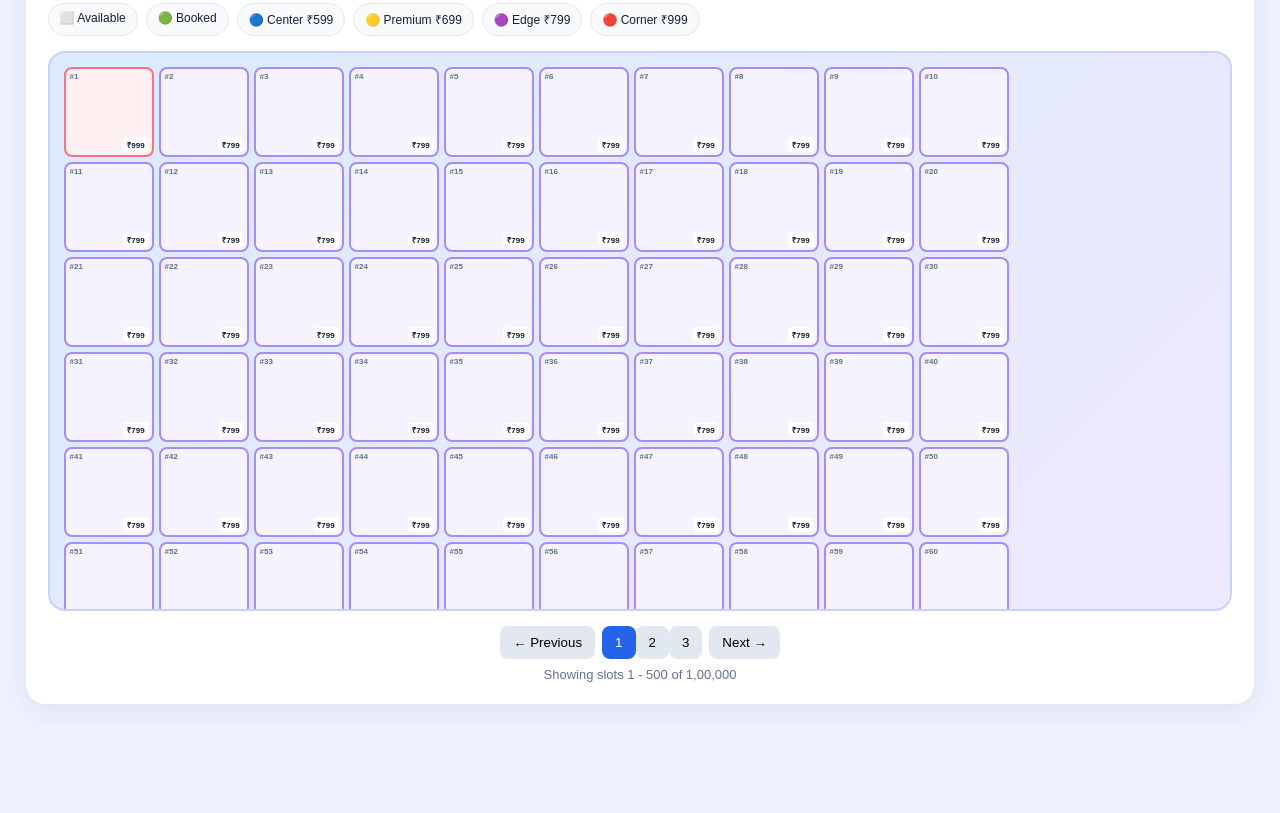
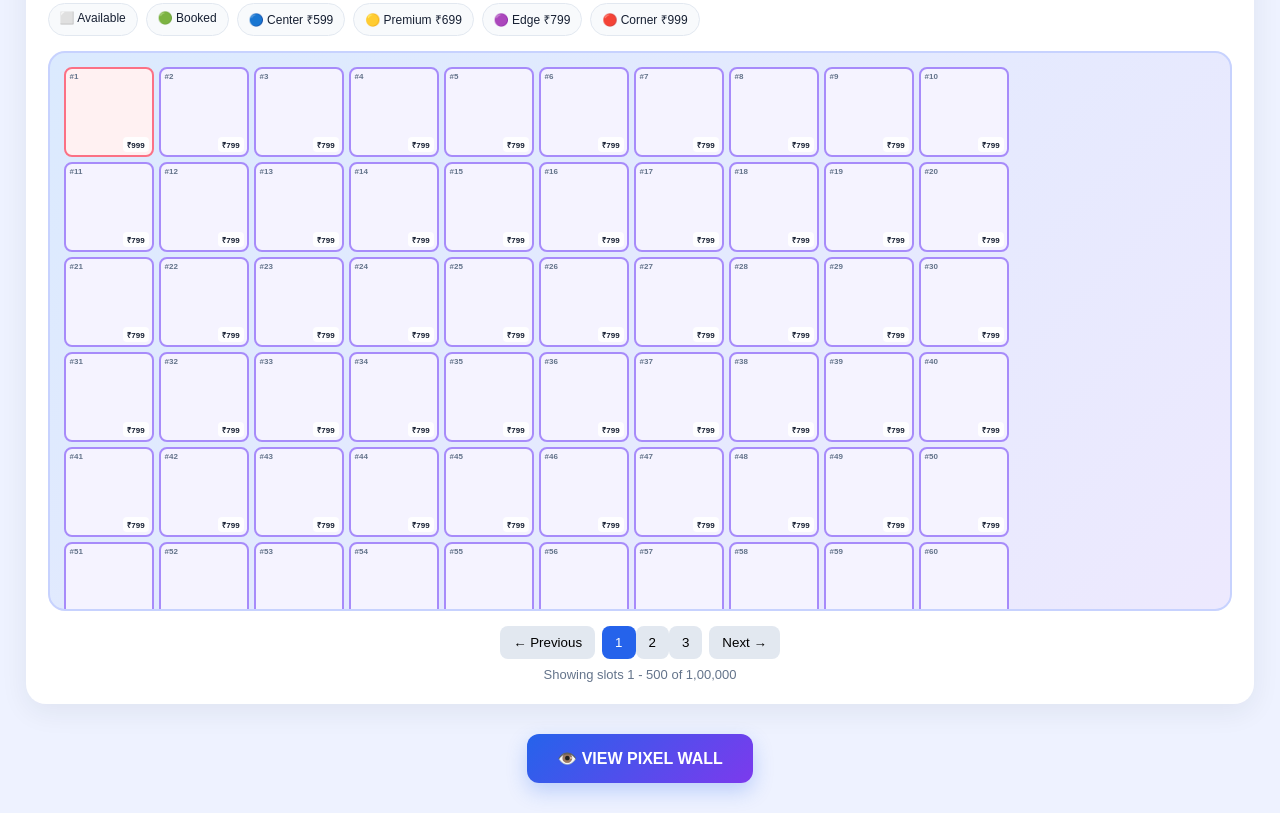
Before and after one commit to rammaheshbabu9-lab/Corporate-, a plain HTML site: page index.html in a window 1280 px wide. Shown: the part 792-1605 px from the top of the page. Before the commit the page ends 1518 px from the top, so only its background shows below. Drawn offline with Linux system fonts and the light colour scheme.

Commit message:
Add button to view pixel wall

```diff
--- a/index.html
+++ b/index.html
@@ -2243,3 +2243,19 @@ buildWall();
 
 </body>
 </html>
+<div style="text-align:center; margin:30px 0;">
+    <a href="pixels.html"
+       style="
+       display:inline-block;
+       padding:15px 30px;
+       background:linear-gradient(135deg,#2563eb,#7c3aed);
+       color:white;
+       text-decoration:none;
+       border-radius:12px;
+       font-size:16px;
+       font-weight:800;
+       box-shadow:0 8px 20px rgba(37,99,235,.25);
+       ">
+       👁️ VIEW PIXEL WALL
+    </a>
+</div>
```
